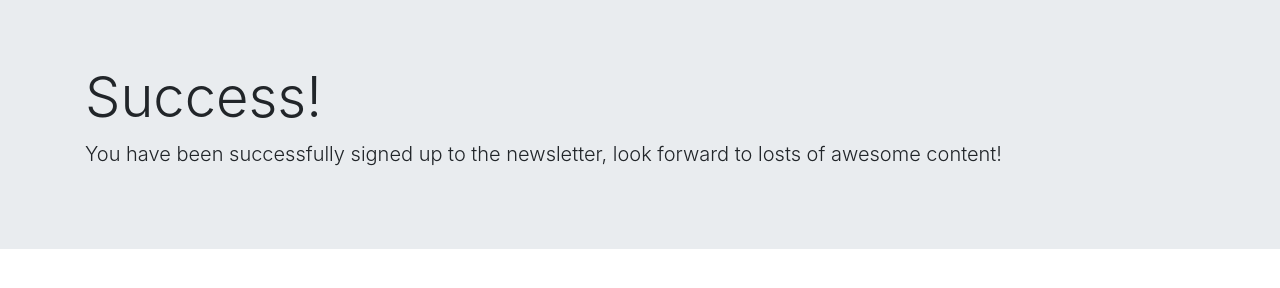
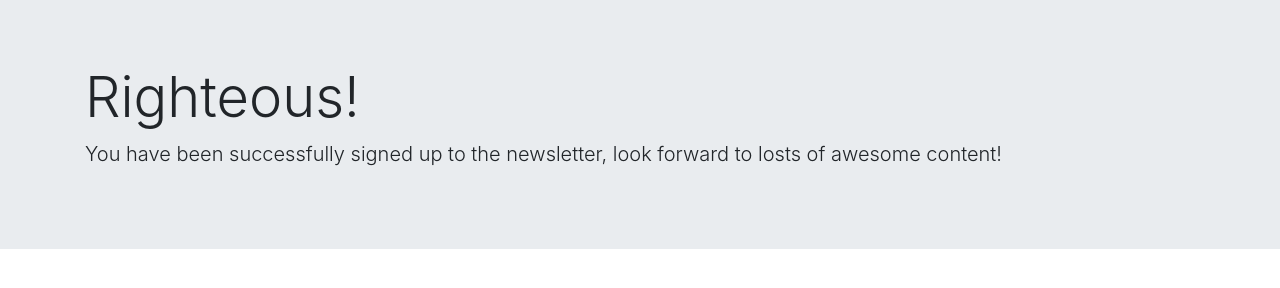
Before and after one commit to justinbranham/newsletter, a website: page success.html in a window 1280 px wide. Drawn offline with nearby package versions, Linux system fonts and the light colour scheme.

Commit message:
changed succes page h1

```diff
--- a/success.html
+++ b/success.html
@@ -11,7 +11,7 @@
 
     <div class="jumbotron jumbotron-fluid">
       <div class="container">
-        <h1 class="display-4">Success!</h1>
+        <h1 class="display-4">Righteous!</h1>
         <p class="lead">You have been successfully signed up to the newsletter, look forward to losts of awesome content!</p>
       </div>
     </div>
```
